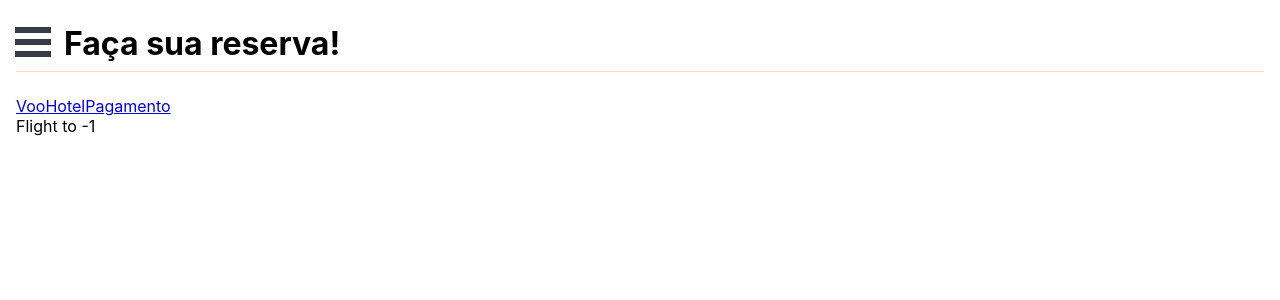
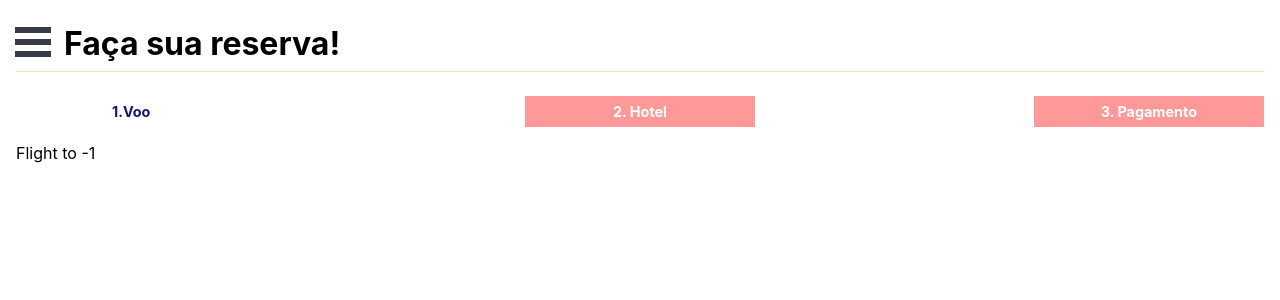
Before and after one commit to EdyKnopfler/architecture-studies, a React (Create React App) app in the folder reservation-frontend/: page /flight in a window 1280 px wide. Shown: the top 300 px of the page. Built offline with nearby package versions, Linux system fonts and the light colour scheme; sample sign-in values are in the browser's storage.

Commit message:
Navegação pelas etapas

```diff
--- a/reservation-frontend/src/App.js
+++ b/reservation-frontend/src/App.js
@@ -23,7 +23,6 @@ import Logout from "./components/login/Logout";
 import './App.scss';
 import './Sidebar.scss';
 
-
 function Redirector({ user, children }) {
   return (
     user
@@ -47,20 +46,16 @@ export default function App() {
         <header>
           {user &&
             <Menu>
-              <a>{user.name}</a>
+              {
+                // eslint-disable-next-line
+                <a>{user.name}</a>
+              }
               <Link to="/logout">Sair</Link>
             </Menu>
           }
           <h1>Faça sua reserva!</h1>
         </header>
         <section>
-          {user &&
-            <nav>
-              <Link to="/flight">Voo</Link>
-              <Link to="/hotel">Hotel</Link>
-              <Link to="/payment">Pagamento</Link>
-            </nav>
-          }
           <Routes>
             <Route exact path="/" element={
               <Redirector user={user}>
--- a/reservation-frontend/src/App.scss
+++ b/reservation-frontend/src/App.scss
@@ -12,6 +12,12 @@ h1 {
 
 h2, h3, h4, h5, h6, p {
   margin-bottom: 0.5em;
+}
+
+.clearFix::after {
+  content: ' ';
+  display: block;
+  clear: both;
 }
 
 .formDiv {
--- a/reservation-frontend/src/components/flight/Flight.js
+++ b/reservation-frontend/src/components/flight/Flight.js
@@ -1,7 +1,10 @@
+import StepNavigator from "../stepNavigator/StepNavigator";
+
 export default function Flight({ destinationId }) {
 
   return (
     <>
+      <StepNavigator step="flight" />
       Flight to {destinationId}
     </>
   )
--- a/reservation-frontend/src/components/hotel/Hotel.js
+++ b/reservation-frontend/src/components/hotel/Hotel.js
@@ -1,6 +1,9 @@
+import StepNavigator from "../stepNavigator/StepNavigator";
+
 export default function Hotel() {
     return (
       <>
+        <StepNavigator step="hotel" />
         Hotel
       </>
     )
--- a/reservation-frontend/src/components/payment/Payment.js
+++ b/reservation-frontend/src/components/payment/Payment.js
@@ -1,6 +1,9 @@
+import StepNavigator from "../stepNavigator/StepNavigator";
+
 export default function Payment() {
     return (
       <>
+        <StepNavigator step="payment" />
         Payment
       </>
     )
--- /dev/null
+++ b/reservation-frontend/src/components/stepNavigator/StepNavigator.js
@@ -0,0 +1,25 @@
+import { Link } from "react-router-dom";
+
+import './StepNavigator.scss';
+
+export default function StepNavigator({ step }) {
+  return (
+    <nav className="StepNavigator">
+      {
+        step === 'flight'
+          ? <span>1.Voo</span>
+          : <Link to="/flight">1. Voo</Link>
+      }
+      {
+        step === 'hotel'
+          ? <span>2. Hotel</span>
+          : <Link to="/hotel">2. Hotel</Link>
+      }
+      {
+        step === 'payment'
+          ? <span>3. Pagamento</span>
+          : <Link to="/payment">3. Pagamento</Link>
+      }
+    </nav>
+  );
+}
--- /dev/null
+++ b/reservation-frontend/src/components/stepNavigator/StepNavigator.scss
@@ -0,0 +1,34 @@
+.StepNavigator {
+  display: flex;
+  justify-content: space-between;
+  margin-bottom: 1em;
+
+  a, span {
+    display: block;
+    width: 15%;
+    padding: 0.5em 1.5em;
+    border: 0px;
+    font-size: 0.9em;
+    font-weight: bold;
+    text-decoration: none;
+    text-align: center;
+  }
+
+  a {
+    color: white;
+    background: rgb(255, 152, 152);
+  }
+
+  span {
+    color: rgb(19, 19, 129);
+  }
+}
+
+@media(max-width: 650px) {
+  .StepNavigator {
+    a, span {
+      width: 28%;
+      padding: 0.5em;
+    }
+  }
+}
```
